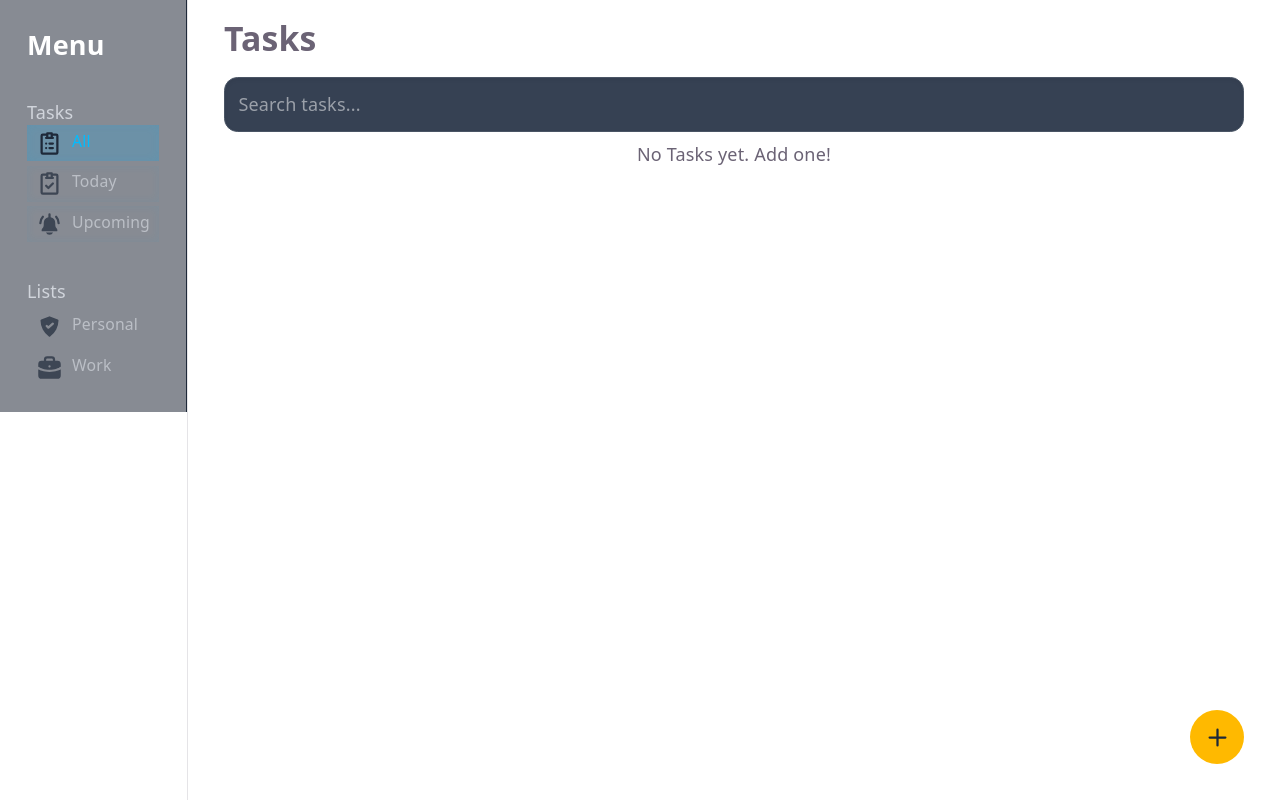
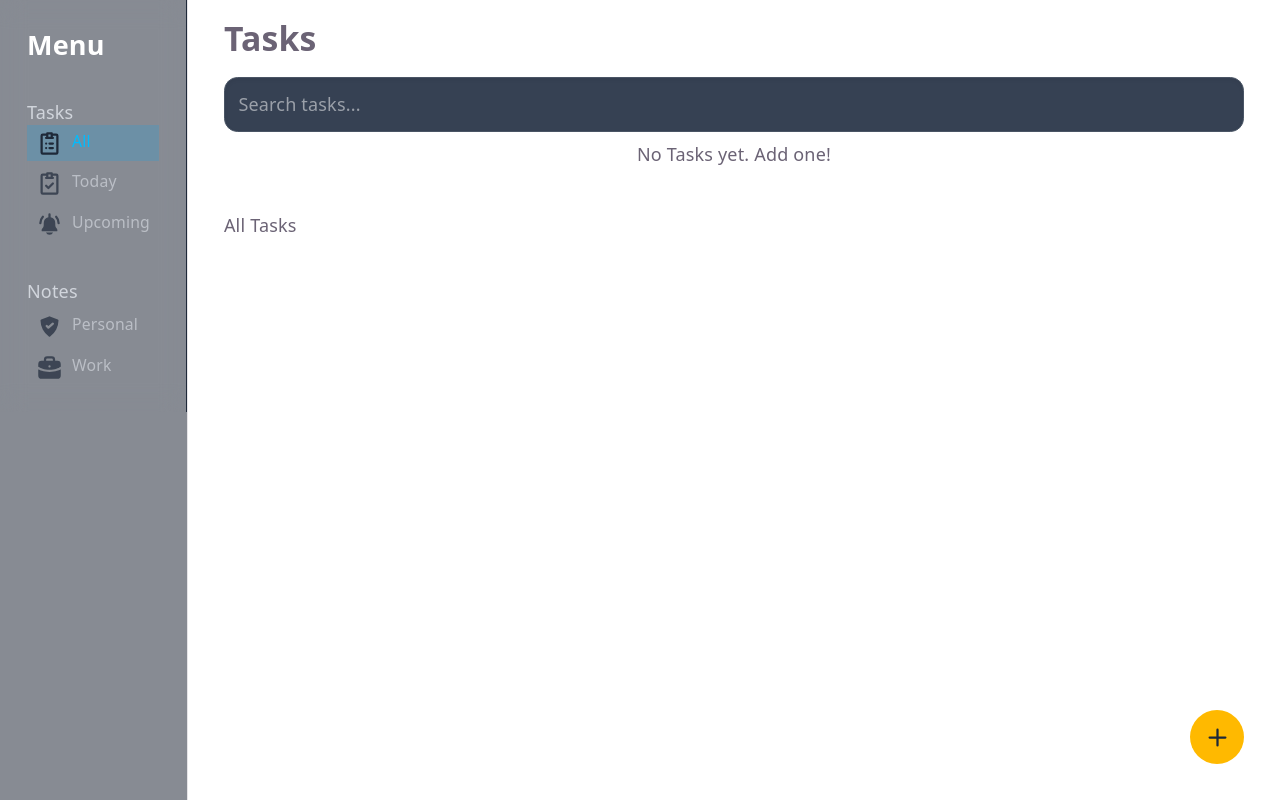
Before and after one commit to waiyan-n0/todo-app, a React (Vite) app: page / in a window 1280 px wide. Built offline with nearby package versions, Linux system fonts and the light colour scheme.

Commit message:
updated sidebar

```diff
--- a/src/App.jsx
+++ b/src/App.jsx
@@ -17,7 +17,7 @@ function App() {
               <Alert />
           </div>
           <main className="flex flex-row w-full">
-              <aside className='border-r border-[var(--border)] h-screen sticky top-0'>
+              <aside className='bg-gray-900/50 border-r border-[var(--border)] h-screen sticky top-0'>
                   <Sidebar/>
               </aside>
               <div className='w-full'>
--- a/src/Context.jsx
+++ b/src/Context.jsx
@@ -5,6 +5,7 @@ export const Context  = createContext();
 const initialState = {
     tasks: [],
     currentView: 'All',
+    isCategoryView: false,
     showModal: false,
     searchInput: '',
     isEditing: false,
--- a/src/InputModal.jsx
+++ b/src/InputModal.jsx
@@ -16,6 +16,7 @@ function InputModal() {
         const payloadData = {
             id: state.isEditing ? state.editTaskID : Date.now(),
             tasks: inputTask,
+            category: state.isCategoryView ? state.currentView : 'General',
             reminder: reminder,
             completed: state.isEditing?taskToEdit.completed : false,
         };
--- a/src/Lists.jsx
+++ b/src/Lists.jsx
@@ -10,6 +10,8 @@ function Lists(){
             case 'All': {return true}
             case 'Today':{ return taskDate === todayDate;}
             case 'Upcoming':{ return taskDate > todayDate;}
+            case 'Personal': return task.category === 'Personal';
+            case 'Work': return task.category === 'Work';
             default: return true;
         }
     })
@@ -29,6 +31,7 @@ function Lists(){
         <div >
             {filteredTasks.length === 0 && <p className='py-2'>{state.searchInput? `Does not matched any results with "${state.searchInput}"!` : 'No Tasks yet. Add one!'}</p>}
             <ul className='flex flex-col gap-3 p-8'>
+                <div className={`text-left`}>{state.currentView} Tasks</div>
                 {filteredTasks.map((task) =>(
                     <li key={task.id} className='flex flex-row items-center justify-between bg-gray-500 rounded-md p-4'>
                         <span className={`flex items-center gap-4 text-gray-700 transition-all ${task.completed ? 'line-through text-gray-400' : ''}`}>
--- a/src/Sidebar.jsx
+++ b/src/Sidebar.jsx
@@ -8,7 +8,7 @@ function Sidebar(){
 
     return (
         <div
-            className={`flex flex-col bg-gray-900/50 backdrop-blur-md text-gray-300 p-6 space-y-8 border-r border-gray-800 text-left`}>
+            className={`flex flex-col backdrop-blur-md text-gray-300 p-6 space-y-8 border-r border-gray-800 text-left`}>
             <div className='flex flex-row items-center'>
                 <h1 className={`sm:block text-2xl font-bold text-white ${isExpanded ? 'block' : 'hidden'}`}>
                     Menu
@@ -26,7 +26,7 @@ function Sidebar(){
                 <p>Tasks</p>
                 <div className='flex flex-col gap-1 '>
                     <span
-                        className={`group flex gap-2 font-semibold px-2 py-1 opacity-70 text-sm cursor-pointer hover:bg-sky-500/10 hover:text-sky-400 shadow-[inset_0_0_10px_rgba(14,165,233,0.1)] ${state.currentView === 'All' ? 'bg-sky-500/20 text-sky-400 opacity-100' : 'opacity-70'}`}
+                        className={`group flex gap-2 font-semibold px-2 py-1 opacity-70 text-sm cursor-pointer hover:bg-sky-500/10 hover:text-sky-400 ${state.currentView === 'All' ? 'bg-sky-500/20 text-sky-400 opacity-100' : 'opacity-70'}`}
                         onClick={() => dispatch({type: 'SET_VIEW', payload: 'All'})}>
                         <svg
                             className="w-6 h-6 shrink-0 text-gray-800 dark:text-white transition-transform duration-200 group-hover:scale-110"
@@ -38,7 +38,7 @@ function Sidebar(){
                         <span className={`${isExpanded ? 'block' : 'hidden'} sm:block font-medium text-sm whitespace-nowrap`}>All</span>
                     </span>
                     <span
-                        className={`group flex gap-2 font-semibold px-2 py-1 opacity-70 text-sm cursor-pointer hover:bg-sky-500/10 hover:text-sky-400 shadow-[inset_0_0_10px_rgba(14,165,233,0.1)] ${state.currentView === 'Today' ? 'bg-sky-500/20 text-sky-400 opacity-100' : 'opacity-70'}`}
+                        className={`group flex gap-2 font-semibold px-2 py-1 opacity-70 text-sm cursor-pointer hover:bg-sky-500/10 hover:text-sky-400 ${state.currentView === 'Today' ? 'bg-sky-500/20 text-sky-400 opacity-100' : 'opacity-70'}`}
                         onClick={() => dispatch({type: 'SET_VIEW', payload: 'Today'})}>
                         <svg className="w-6 h-6 shrink-0 text-gray-800 dark:text-white" aria-hidden="true"
                              xmlns="http://www.w3.org/2000/svg" width="24" height="24" fill="none" viewBox="0 0 24 24">
@@ -48,7 +48,7 @@ function Sidebar(){
                         <span className={`${isExpanded ? 'block' : 'hidden'} sm:block font-medium text-sm whitespace-nowrap`}>Today</span>
                     </span>
                     <span
-                        className={`group flex gap-2 font-semibold px-2 py-1 opacity-70 text-sm cursor-pointer hover:bg-sky-500/10 hover:text-sky-400 shadow-[inset_0_0_10px_rgba(14,165,233,0.1)] ${state.currentView === 'Upcoming' ? 'bg-sky-500/20 text-sky-400 opacity-100' : 'opacity-70'}`}
+                        className={`group flex gap-2 font-semibold px-2 py-1 opacity-70 text-sm cursor-pointer hover:bg-sky-500/10 hover:text-sky-400 ${state.currentView === 'Upcoming' ? 'bg-sky-500/20 text-sky-400 opacity-100' : 'opacity-70'}`}
                         onClick={() => dispatch({type: 'SET_VIEW', payload: 'Upcoming'})}>
                         <svg
                             className="w-6 h-6 shrink-0 text-gray-800 dark:text-white transition-transform duration-200 group-hover:scale-110"
@@ -62,9 +62,9 @@ function Sidebar(){
                 </div>
             </div>
             <div className='flex flex-col gap-1'>
-                <p>Lists</p>
+                <p>Notes</p>
                 <div className='flex flex-col gap-1'>
-                    <span
+                    <span onClick={()=> dispatch({type:'SET_CATEGORY_VIEW', payload: 'Personal'})}
                         className={`group flex gap-2 font-semibold px-2 py-1 opacity-70 text-sm cursor-pointer hover:bg-sky-500/10 hover:text-sky-400 shadow-[inset_0_0_10px_rgba(14,165,233,0.1)`}>
                         <svg
                             className="w-6 h-6 shrink-0 text-gray-800 dark:text-white transition-transform duration-200 group-hover:scale-110"
@@ -77,7 +77,7 @@ function Sidebar(){
                         </svg>
                         <span className={`${isExpanded ? 'block' : 'hidden'} sm:block font-medium text-sm whitespace-nowrap`}>Personal</span>
                     </span>
-                    <span
+                    <span onClick={()=> dispatch({type:'SET_CATEGORY_VIEW', payload: 'Work'})}
                         className={`group flex gap-2 font-semibold px-2 py-1 opacity-70 text-sm cursor-pointer hover:bg-sky-500/10 hover:text-sky-400 shadow-[inset_0_0_10px_rgba(14,165,233,0.1)`}>
                         <svg
                             className="w-6 h-6 shrink-0 text-gray-800 dark:text-white transition-transform duration-200 group-hover:scale-110"
--- a/src/todoReducer.js
+++ b/src/todoReducer.js
@@ -1,7 +1,9 @@
 export const todoReducer = (state, action) => {
     switch (action.type) {
         case 'SET_VIEW':
-            return {...state, currentView: action.payload};
+            return {...state, currentView: action.payload, isCategoryView: false};
+        case 'SET_CATEGORY_VIEW':
+            return {...state, currentView: action.payload, isCategoryView: true};
         case 'SET_SEARCH_TASK':
             return {...state, searchInput: action.payload};
         case 'ADD_TASK':
```
